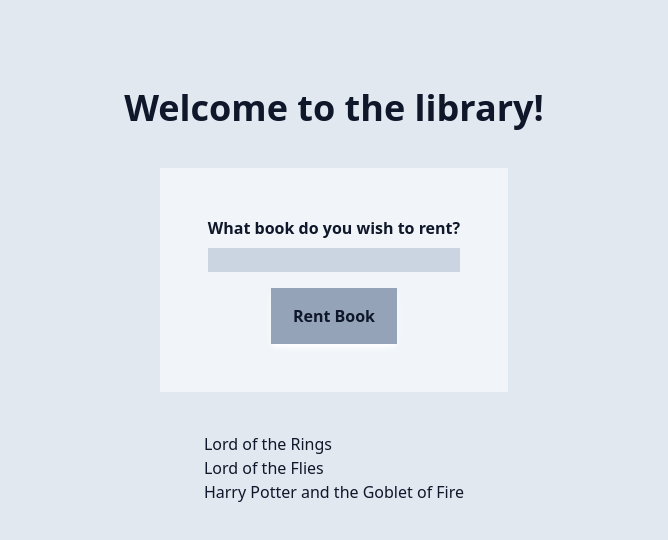
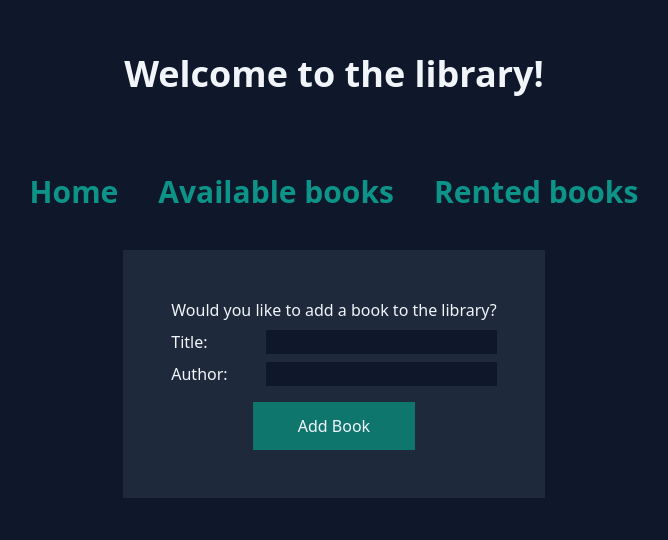
Before and after one commit to antonjanzon95/Library-App, a Next.js app: page / in a window 1280 px wide. Shown: the part 104-644 px from the top of the page, without its empty margins (306-974 px from the left). Built offline with nearby package versions, Linux system fonts and the light colour scheme.

Commit message:
Refactored api:s & bookrenderer, added nav.

```diff
--- /dev/null
+++ b/pages/AvailableBooks.js
@@ -0,0 +1,52 @@
+import React, { useState, useEffect } from "react";
+import Heading from "./components/Heading";
+import BooksRenderer from "./components/BooksRenderer";
+import Navigation from "./components/Navigation";
+import { rentBook } from "./api/books";
+
+const AvailableBooks = () => {
+  const [availableBooks, setAvailableBooks] = useState([]);
+  const [isReturnButtonDisabled, setIsReturnButtonDisabled] = useState(true);
+
+  useEffect(() => {
+    const fetchBooks = async () => {
+      try {
+        const response = await fetch("../api/returnBook");
+        const data = await response.json();
+        setAvailableBooks(data);
+      } catch (error) {
+        console.error(error);
+      }
+    };
+    fetchBooks();
+  }, []);
+
+  const handleRentBook = (bookToRent) => {
+    rentBook(bookToRent);
+    setAvailableBooks([...availableBooks]);
+  };
+
+  const handleReturnBook = (bookToReturn) => {
+    returnBook(bookToReturn);
+    setAvailableBooks([...availableBooks]);
+  };
+
+  return (
+    <>
+      <section className="bg-slate-900 text-slate-100 flex flex-col justify-center items-center min-h-screen gap-20">
+        <Heading title={"Available books:"} />
+        <div className="flex flex-col gap-6">
+          <Navigation />
+          <BooksRenderer
+            books={availableBooks}
+            handleRentBook={handleRentBook}
+            handleReturnBook={handleReturnBook}
+            isReturnButtonDisabled={isReturnButtonDisabled}
+          />
+        </div>
+      </section>
+    </>
+  );
+};
+
+export default AvailableBooks;
--- /dev/null
+++ b/pages/RentedBooks.js
@@ -0,0 +1,51 @@
+import React, { useState, useEffect } from "react";
+import Heading from "./components/Heading";
+import BooksRenderer from "./components/BooksRenderer";
+import Navigation from "./components/Navigation";
+
+const RentedBooks = () => {
+  const [rentedBooks, setRentedBooks] = useState([]);
+  const [isRentButtonDisabled, setIsRentButtonDisabled] = useState(true);
+
+  useEffect(() => {
+    const fetchBooks = async () => {
+      try {
+        const response = await fetch("../api/rentBook");
+        const data = await response.json();
+        setRentedBooks(data);
+      } catch (error) {
+        console.error(error);
+      }
+    };
+    fetchBooks();
+  }, []);
+
+  const handleRentBook = (bookToRent) => {
+    rentBook(bookToRent);
+    setAvailableBooks([...availableBooks]);
+  };
+
+  const handleReturnBook = (bookToReturn) => {
+    returnBook(bookToReturn);
+    setAvailableBooks([...availableBooks]);
+  };
+
+  return (
+    <>
+      <section className="bg-slate-900 text-slate-100 flex flex-col justify-center items-center min-h-screen gap-20">
+        <Heading title={"Rented books:"} />
+        <div className="flex flex-col gap-6">
+          <Navigation />
+          <BooksRenderer
+            books={rentedBooks}
+            handleRentBook={handleRentBook}
+            handleReturnBook={handleReturnBook}
+            isRentButtonDisabled={isRentButtonDisabled}
+          />
+        </div>
+      </section>
+    </>
+  );
+};
+
+export default RentedBooks;
--- /dev/null
+++ b/pages/api/addBook.js
@@ -0,0 +1,18 @@
+import { availableBooks } from "./books";
+
+export default function handler(req, res) {
+  if (req.method === "POST") {
+    const { name, author } = req.body;
+    const newBook = {
+      id: availableBooks.length + 1,
+      name: name,
+      author: author,
+    };
+    availableBooks.push(newBook);
+    res.status(200).json({ success: true, message: "Book added" });
+  } else if (req.method === "GET") {
+    res.status(200).json(availableBooks);
+  } else {
+    res.status(405).json({ success: false, message: "Error adding book" });
+  }
+}
--- a/pages/api/books.js
+++ b/pages/api/books.js
@@ -1,5 +1,15 @@
-export const bookList = [
-  { id: 1, name: "Lord of the Rings" },
-  { id: 2, name: "Lord of the Flies" },
-  { id: 3, name: "Harry Potter and the Goblet of Fire" },
-];
+export let availableBooks = [];
+
+export let rentedBooks = [];
+
+export const rentBook = (bookToRent) => {
+  availableBooks = availableBooks.filter(
+    (book) => book.name !== bookToRent.name
+  );
+  rentedBooks.push(bookToRent);
+};
+
+export const returnBook = (bookToReturn) => {
+  rentedBooks = rentedBooks.filter((book) => book.name !== bookToReturn.name);
+  availableBooks.push(bookToReturn);
+};
--- /dev/null
+++ b/pages/api/rentBook.js
@@ -0,0 +1,14 @@
+import { rentBook, rentedBooks } from "./books";
+
+export default function handler(req, res) {
+  if (req.method === "POST") {
+    const { name, author } = req.body;
+    const bookToRent = { id: rentedBooks.length + 1, name, author };
+    rentBook(bookToRent);
+    res.status(200).json({ success: true, message: "Book rented" });
+  } else if (req.method === "GET") {
+    res.status(200).json(rentedBooks);
+  } else {
+    res.status(405).json({ success: false, message: "Error renting book" });
+  }
+}
--- /dev/null
+++ b/pages/api/returnBook.js
@@ -0,0 +1,18 @@
+import { availableBooks, returnBook } from "./books";
+
+export default function handler(req, res) {
+  if (req.method === "POST") {
+    const { name, author } = req.body;
+    const bookToReturn = {
+      id: availableBooks.length + 1,
+      name: name,
+      author: author,
+    };
+    returnBook(bookToReturn);
+    res.status(200).json({ success: true, message: "Book added" });
+  } else if (req.method === "GET") {
+    res.status(200).json(availableBooks);
+  } else {
+    res.status(405).json({ success: false, message: "Error adding book" });
+  }
+}
--- /dev/null
+++ b/pages/components/BooksRenderer.jsx
@@ -0,0 +1,67 @@
+import React from "react";
+
+const BooksRenderer = ({
+  books,
+  handleRentBook,
+  handleReturnBook,
+  isRentButtonDisabled,
+  isReturnButtonDisabled,
+}) => {
+  const rentBook = async (book) => {
+    const bookToRent = book;
+    await fetch("../api/rentBook", {
+      method: "POST",
+      headers: {
+        "Content-Type": "application/json",
+      },
+      body: JSON.stringify(bookToRent),
+    });
+  };
+
+  const returnBook = async (book) => {
+    const bookToReturn = book;
+    await fetch("../api/returnBook", {
+      method: "POST",
+      headers: {
+        "Content-Type": "application/json",
+      },
+      body: JSON.stringify(bookToReturn),
+    });
+  };
+
+  if (books.length > 0) {
+    return (
+      <ul className="flex flex-col gap-8 bg-slate-800 px-6 py-4">
+        {books.map((book) => {
+          return (
+            <li key={book.id} className="flex justify-between">
+              <div>
+                <span className="text-xl">{book.name}</span> - {book.author}
+              </div>
+              <div className="font-bold">
+                <button
+                  className="ml-6"
+                  onClick={() => handleRentBook(book)}
+                  disabled={isRentButtonDisabled}
+                >
+                  Rent
+                </button>
+                <button
+                  className="ml-6"
+                  onClick={() => handleReturnBook(book)}
+                  disabled={isReturnButtonDisabled}
+                >
+                  Return
+                </button>
+              </div>
+            </li>
+          );
+        })}
+      </ul>
+    );
+  } else {
+    return <p>No books</p>;
+  }
+};
+
+export default BooksRenderer;
--- a/pages/components/DataFetcher.jsx
+++ /dev/null
@@ -1,13 +0,0 @@
-import React from "react";
-
-const DataFetcher = ({ bookList }) => {
-  return (
-    <ul>
-      {bookList.map((book) => {
-        return <li key={book.id}>{book.name}</li>;
-      })}
-    </ul>
-  );
-};
-
-export default DataFetcher;
--- /dev/null
+++ b/pages/components/Navigation.jsx
@@ -0,0 +1,24 @@
+import React from "react";
+import Link from "next/link";
+
+const Navigation = () => {
+  return (
+    <>
+      <nav className="min-w-screen flex justify-center items-center text-3xl text-teal-600 font-semibold">
+        <ul className="flex gap-10">
+          <li className="hover:text-blue-600">
+            <Link href="/">Home</Link>
+          </li>
+          <li className="hover:text-blue-600">
+            <Link href="/AvailableBooks">Available books</Link>
+          </li>
+          <li className="hover:text-blue-600">
+            <Link href="/RentedBooks">Rented books</Link>
+          </li>
+        </ul>
+      </nav>
+    </>
+  );
+};
+
+export default Navigation;
--- a/pages/components/RentForm.jsx
+++ b/pages/components/RentForm.jsx
@@ -1,27 +1,62 @@
-import React from "react";
+import React, { useState } from "react";
 
 const RentForm = () => {
+  const [bookName, setBookName] = useState("");
+  const [authorName, setAuthorName] = useState("");
+
+  const handleSubmit = async (event) => {
+    event.preventDefault();
+
+    const book = { name: bookName, author: authorName };
+    try {
+      const response = await fetch("../api/addBook", {
+        method: "POST",
+        headers: {
+          "Content-Type": "application/json",
+        },
+        body: JSON.stringify(book),
+      });
+      const data = await response.json();
+      console.log(data);
+      setBookName("");
+      setAuthorName("");
+    } catch (error) {
+      console.error(error);
+    }
+  };
+
   return (
     <>
       <div className="flex justify-center py-10">
         <form
-          type="submit"
-          className="flex flex-col justify-center items-center gap-4 bg-slate-100 p-12 font-extrabold"
+          onSubmit={handleSubmit}
+          className="flex flex-col justify-center items-center gap-4 bg-slate-800 p-12"
         >
-          <label className="flex flex-col gap-2">
-            What book do you wish to rent?
-            <input
-              type="text"
-              name="bookInput"
-              className="bg-slate-300"
-              required
-            />
-          </label>
-          <button
-            id="bookBtn"
-            className="p-4 shadow-md shadow-white bg-slate-400 w-1/2"
-          >
-            Rent Book
+          <div className="flex flex-col gap-2">
+            Would you like to add a book to the library?
+            <label className="flex justify-between">
+              Title:
+              <input
+                type="text"
+                className="bg-slate-900"
+                value={bookName}
+                onChange={(event) => setBookName(event.target.value)}
+                required
+              />
+            </label>
+            <label className="flex justify-between">
+              Author:
+              <input
+                type="text"
+                className="bg-slate-900"
+                value={authorName}
+                onChange={(event) => setAuthorName(event.target.value)}
+                required
+              />
+            </label>
+          </div>
+          <button id="bookBtn" type="submit" className="p-3 bg-teal-700 w-1/2">
+            Add Book
           </button>
         </form>
       </div>
--- a/pages/index.js
+++ b/pages/index.js
@@ -1,10 +1,8 @@
 import Head from "next/head";
-import { bookList } from "./api/books";
 import { Inter } from "next/font/google";
-import styles from "@/styles/Home.module.css";
 import RentForm from "./components/RentForm";
 import Heading from "./components/Heading";
-import DataFetcher from "./components/DataFetcher";
+import Navigation from "./components/Navigation";
 
 const inter = Inter({ subsets: ["latin"] });
 
@@ -17,10 +15,12 @@ export default function Home({ results }) {
         <meta name="viewport" content="width=device-width, initial-scale=1" />
         <link rel="icon" href="/favicon.ico" />
       </Head>
-      <main className="bg-slate-200 text-slate-900 flex flex-col justify-center items-center min-h-screen">
-        <Heading title="Welcome to the library!" />
-        <RentForm />
-        <DataFetcher bookList={bookList} />
+      <main className="bg-slate-900 text-slate-100 flex flex-col justify-center items-center min-h-screen gap-20">
+        <Heading title={"Welcome to the library!"} />
+        <div>
+          <Navigation />
+          <RentForm />
+        </div>
       </main>
     </>
   );
```
